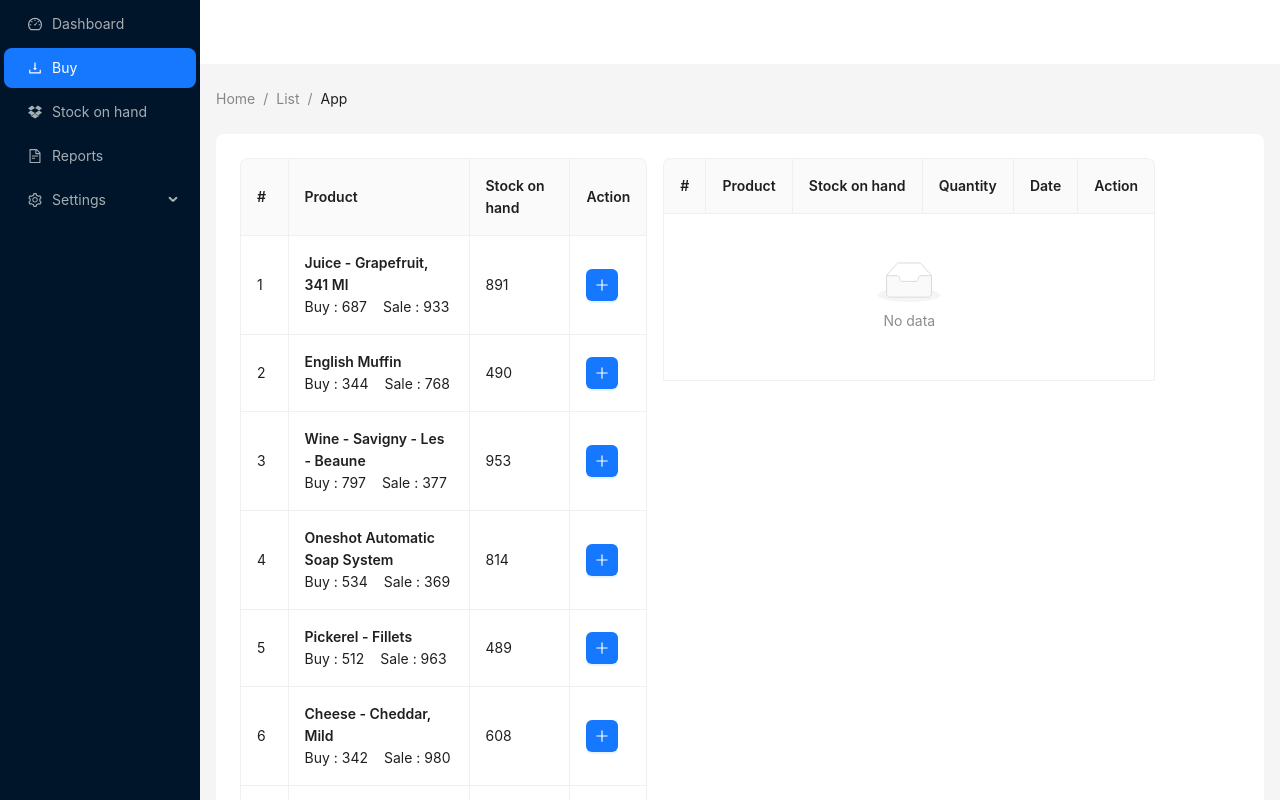
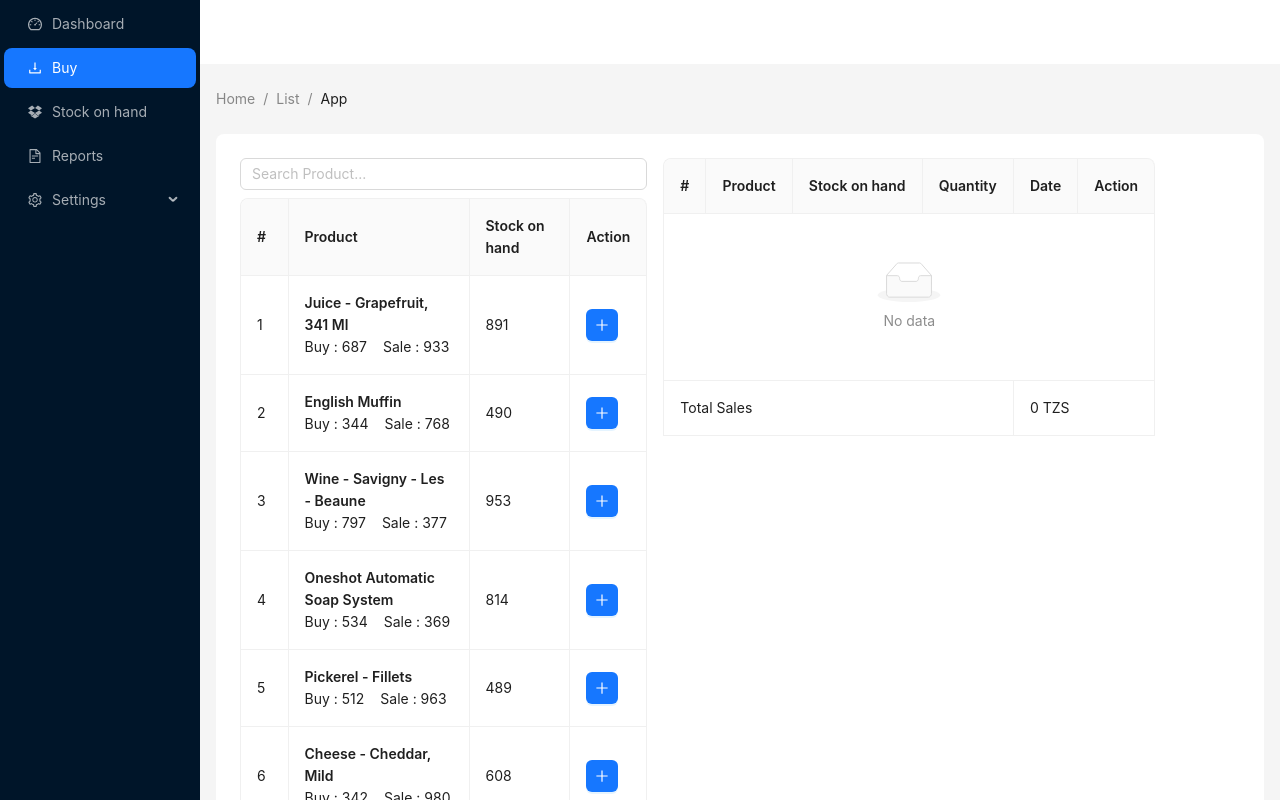
Before and after one commit to v4mpc/smt-ui, a React (Vite) app: page /buy in a window 1280 px wide. Shown: the top 800 px of the page. Built offline with nearby package versions, Linux system fonts and the light colour scheme; data requests are answered from the project's data file.

Commit message:
house keeping on selling screen

```diff
--- a/src/pages/Buy.jsx
+++ b/src/pages/Buy.jsx
@@ -7,14 +7,19 @@ import {
   Flex,
   Typography,
   DatePicker,
+  Descriptions,
+  Input,
+  Space,
 } from "antd";
 import { PlusOutlined, MinusOutlined } from "@ant-design/icons";
 import { useStockOnHand } from "../hooks/useStockOnHand.jsx";
+import { useState } from "react";
 
 const { Text, Link } = Typography;
 
 export default function Buy() {
   const [stockOnHand, setStockOnHand, isLoading, error] = useStockOnHand();
+  const [searchText, setSearchText] = useState("");
   const productColumns = [
     {
       title: "#",
@@ -24,9 +29,7 @@ export default function Buy() {
     {
       title: "Product",
       key: "product",
-      filterMode: 'tree',
-      filterSearch:true,
-
+      filterMode: "menu",
       onFilter: (value, record) => record.productName.startsWith(value),
       render: (_, record) => (
         <Flex vertical>
@@ -95,9 +98,20 @@ export default function Buy() {
       ),
     },
   ];
+  const filteredDataSource = stockOnHand.filter((item) =>
+    searchText === ""
+      ? item
+      : item.productName
+          .toString()
+          .toLowerCase()
+          .includes(searchText.toLowerCase()),
+  );
 
+  const notSales = filteredDataSource.filter((p) => p.saleQuantity <= 0);
   const sales = stockOnHand.filter((p) => p.saleQuantity > 0);
-  const notSales = stockOnHand.filter((p) => p.saleQuantity <= 0);
+  const totalSales = sales.reduce((acc, curr) => {
+   return acc + curr.saleQuantity * curr.salePrice;
+  }, 0);
 
   function handleProductAdd(product) {
     setStockOnHand((products) =>
@@ -125,7 +139,6 @@ export default function Buy() {
   }
 
   function handleInputDateChanged(product, dateValue) {
-    console.log(dateValue);
     if (dateValue == null) return;
     setStockOnHand((products) =>
       products.map((p) =>
@@ -134,10 +147,19 @@ export default function Buy() {
     );
   }
 
+  function handleFilterProducts(typedValue) {
+    setSearchText(typedValue);
+  }
+
   return (
     <>
       <Row gutter={16}>
-        <Col span={10} >
+        <Col span={10}>
+          <Space direction="vertical">
+            <Input
+              placeholder="Search Product..."
+              onChange={(e) => handleFilterProducts(e.target.value)}
+            />
             <Table
               columns={productColumns}
               dataSource={notSales}
@@ -145,9 +167,27 @@ export default function Buy() {
               loading={isLoading}
               rowKey="id"
             />
+          </Space>
         </Col>
         <Col span={12}>
-          <Table columns={saleColumns} dataSource={sales} bordered={true} rowKey="id" />
+          <Table
+            columns={saleColumns}
+            dataSource={sales}
+            bordered={true}
+            rowKey="id"
+            summary={() => (
+              <Table.Summary fixed>
+                <Table.Summary.Row>
+                  <Table.Summary.Cell colSpan={4} index={0}>
+                    Total Sales
+                  </Table.Summary.Cell>
+                  <Table.Summary.Cell colSpan={2} index={1}>
+                    {totalSales.toLocaleString()} TZS
+                  </Table.Summary.Cell>
+                </Table.Summary.Row>
+              </Table.Summary>
+            )}
+          />
         </Col>
       </Row>
       <Row>
```
Lines whose indentation alone changed are shown as unchanged.
